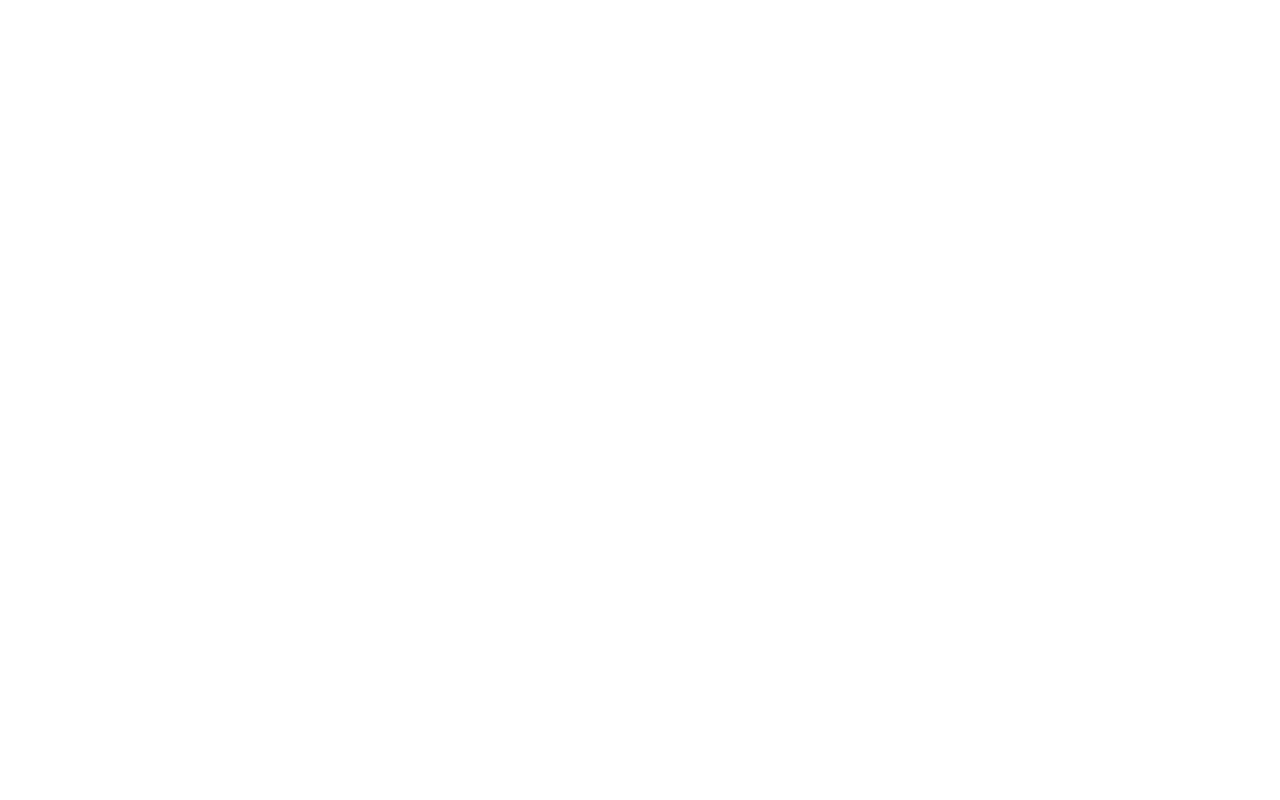
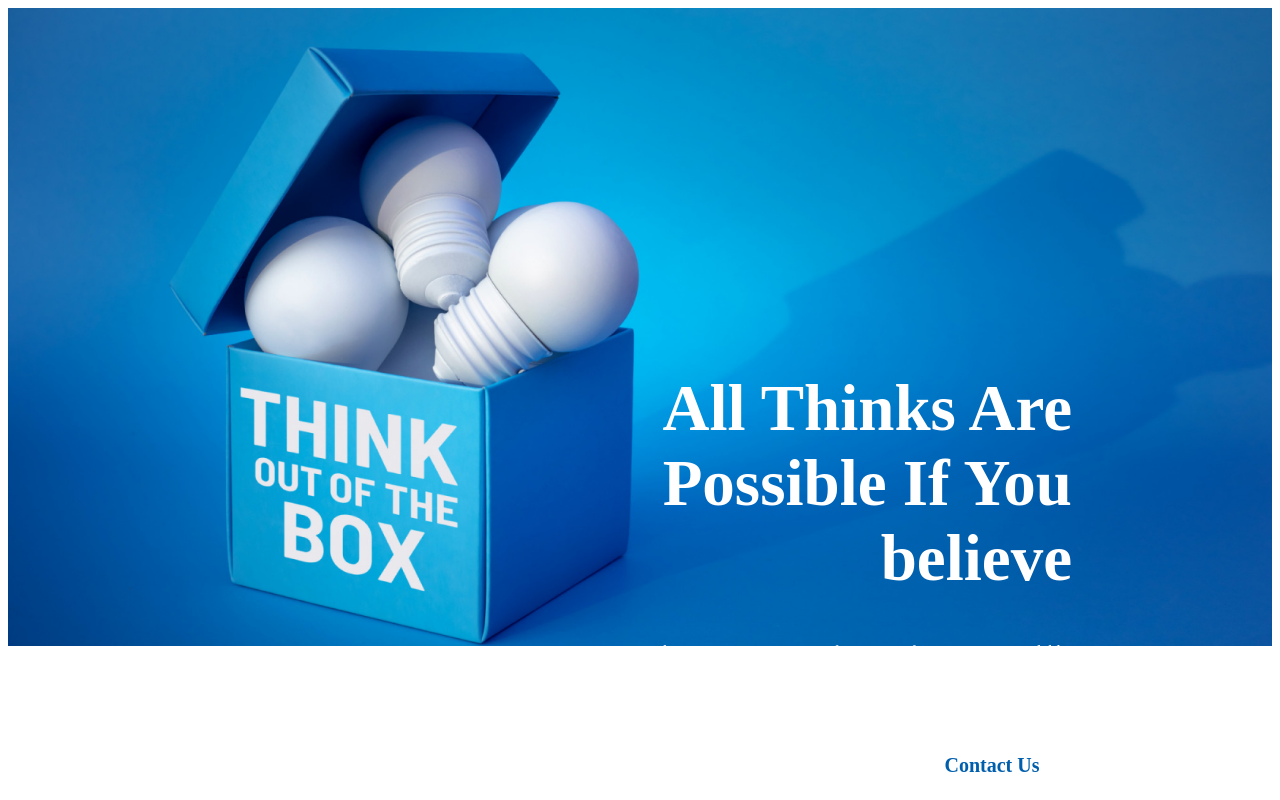
Before and after one commit to mamunshahriar/simple-website, a plain HTML site: page File/index.html in a window 1280 px wide. Drawn offline with Linux system fonts and the light colour scheme.

Commit message:
add banner section

```diff
--- a/File/Styles/style.css
+++ b/File/Styles/style.css
@@ -0,0 +1,65 @@
+.banner-container {
+    max-width: auto;
+    max-height: 808px;
+    margin: 0 auto;
+    position: relative;
+}
+
+img {
+    width: 100%;
+    height: auto;
+    display: block;
+}
+
+.banner-text {
+
+
+    position: absolute;
+    top: 50%;
+    left: 50%;
+    transform: translate(-10% -50%);
+    text-align: center right;
+}
+
+.banner-title {
+
+    color: #FFF;
+    text-align: right;
+    font-family: "Work Sans";
+    font-size: 65px;
+    font-style: normal;
+    font-weight: 700;
+    line-height: normal;
+    margin-right: 200px;
+}
+
+.banner-content {
+    color: #FFF;
+    text-align: right;
+    font-family: "Work Sans";
+    font-size: 16px;
+    font-style: normal;
+    font-weight: 400;
+    line-height: 26px;
+    margin-right: 200px;
+}
+
+.btn-1 {
+    width: 160px;
+    height: 65px;
+    border-radius: 10px;
+    background: #FFF;
+    border: 0px;
+    color: #005FAC;
+
+    font-family: "Work Sans";
+    font-size: 20px;
+    font-style: normal;
+    font-weight: 600;
+    line-height: normal;
+
+    position: absolute;
+    right: 200px;
+
+
+}
--- a/File/index.html
+++ b/File/index.html
@@ -9,6 +9,31 @@
 </head>
 <body>
     <header>
+
+
+
+
+
+
+        <div class="banner-container">
+
+
+            <img src="/images/banner/banner3.png" alt="Cover Image">
+            <div class="banner-text">
+
+                <h1 class="banner-title">All Thinks Are Possible If You believe</h1>
+                <p class="banner-content">There are many variations of passages of Lorem Ipsum available, but the majority have suffered alteration in some form, by injected humour, or randomised words</p>
+
+                <button class="btn-1">Contact Us</button>
+
+
+            </div>
+
+
+        </div>
+
+
+
 
     </header>
 
```
